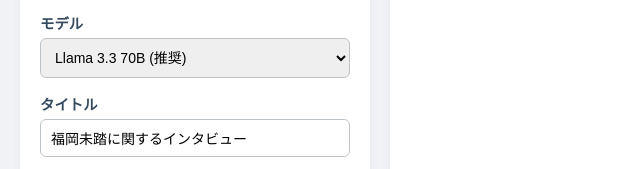
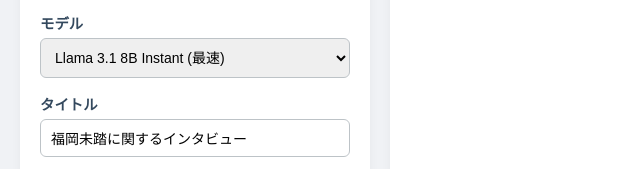
Before and after one commit to wildriver/my-interview-app, a website: page index.html in a window 1280 px wide. Shown: the part 162-331 px from the top of the page, 0-640 px from the left. Drawn offline with Linux system fonts and the light colour scheme.

Commit message:
grokの選択可能モデルを更新

```diff
--- a/index.html
+++ b/index.html
@@ -76,13 +76,14 @@
             <div class="form-group">
                 <label>モデル</label>
                 <select id="modelName">
-                    <option value="llama-3.3-70b-versatile" selected>Llama 3.3 70B (推奨)</option>
-                    <option value="llama-3.1-70b-versatile">Llama 3.1 70B</option>
-                    <option value="llama-3.1-8b-instant">Llama 3.1 8B (高速)</option>
-                    <option value="llama3-70b-8192">Llama 3 70B</option>
-                    <option value="llama3-8b-8192">Llama 3 8B</option>
-                    <option value="mixtral-8x7b-32768">Mixtral 8x7B</option>
-                    <option value="gemma2-9b-it">Gemma 2 9B</option>
+                    <option value="llama-3.1-8b-instant" selected>Llama 3.1 8B Instant (最速)</option>
+                    <option value="openai/gpt-oss-20b">GPT-OSS 20B (高速)</option>
+                    <option value="meta-llama/llama-4-maverick-17b-128e-instruct">Llama 4 Maverick 17B (高速)</option>
+                    <option value="meta-llama/llama-4-scout-17b-16e-instruct">Llama 4 Scout 17B</option>
+                    <option value="qwen/qwen3-32b">Qwen3 32B</option>
+                    <option value="llama-3.3-70b-versatile">Llama 3.3 70B (高品質)</option>
+                    <option value="openai/gpt-oss-120b">GPT-OSS 120B (高品質)</option>
+                    <option value="moonshotai/kimi-k2-instruct-0905">Kimi K2 Instruct</option>
                 </select>
             </div>
 
```
